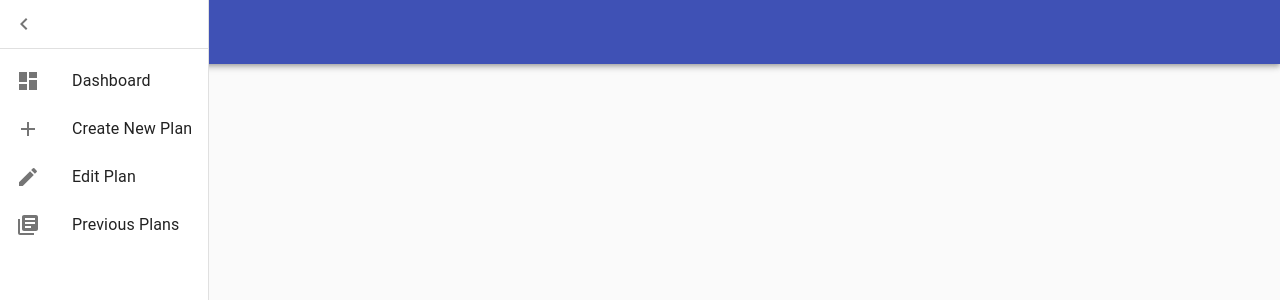
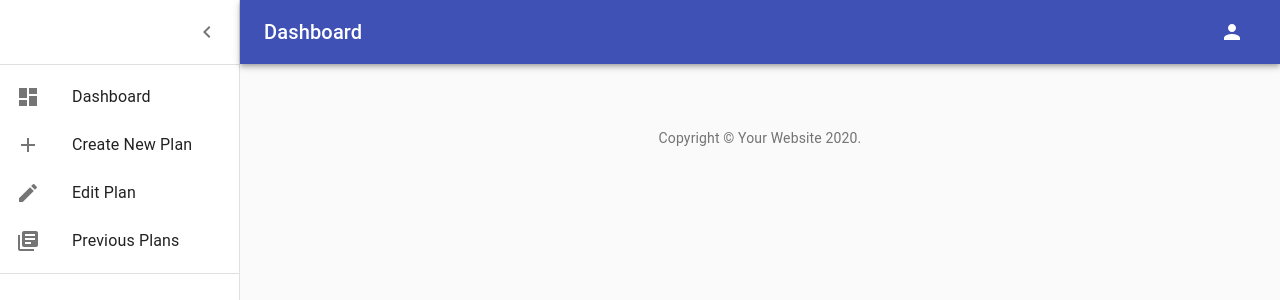
Before and after one commit to danielleosazuwa16/Planner-App, a React (Create React App) app: page / in a window 1280 px wide. Shown: the top 300 px of the page. Built offline with nearby package versions, Linux system fonts and the light colour scheme.

Commit message:
DashBoard looks good

```diff
--- a/src/views/Dashboard/Dashboard.js
+++ b/src/views/Dashboard/Dashboard.js
@@ -1,5 +1,8 @@
+import { makeStyles } from '@material-ui/core';
 import AppBar from '@material-ui/core/AppBar';
 import Badge from '@material-ui/core/Badge';
+import Box from '@material-ui/core/Box';
+import Container from '@material-ui/core/Container';
 import CssBaseline from '@material-ui/core/CssBaseline';
 import Divider from '@material-ui/core/Divider';
 import Drawer from '@material-ui/core/Drawer';
@@ -13,16 +16,15 @@ import Toolbar from '@material-ui/core/Toolbar';
 import Typography from '@material-ui/core/Typography';
 import AddIcon from '@material-ui/icons/Add';
 import ChevronLeftIcon from '@material-ui/icons/ChevronLeft';
-import CollectionsIcon from '@material-ui/icons/Collections';
 import DashboardIcon from '@material-ui/icons/Dashboard';
 import EditIcon from '@material-ui/icons/Edit';
+import LibraryBooksIcon from '@material-ui/icons/LibraryBooks';
 import MenuIcon from '@material-ui/icons/Menu';
-import NotificationsIcon from '@material-ui/icons/Notifications';
+import PersonIcon from '@material-ui/icons/Person';
 import clsx from 'clsx';
 import React from 'react';
-import { makeStyles } from '@material-ui/core';
-import LibraryBooksIcon from '@material-ui/icons/LibraryBooks';
 
+//based off of material DashBoard template https://material-ui.com/getting-started/templates/dashboard/
 function Copyright() {
   return (
     <Typography variant="body2" color="textSecondary" align="center">
@@ -126,14 +128,14 @@ const mainListItems = (
 
     <ListItem button>
       <ListItemIcon>
-        <AddIcon/>
+        <AddIcon />
       </ListItemIcon>
       <ListItemText primary="Create New Plan" />
     </ListItem>
 
     <ListItem button>
       <ListItemIcon>
-        <EditIcon/>
+        <EditIcon />
       </ListItemIcon>
       <ListItemText primary="Edit Plan" />
     </ListItem>
@@ -141,9 +143,9 @@ const mainListItems = (
     <ListItem button>
       <ListItemIcon>
         {/* <CollectionsIcon/> */}
-        <LibraryBooksIcon/>
+        <LibraryBooksIcon />
       </ListItemIcon>
-      <ListItemText primary="Previous Plans"/>
+      <ListItemText primary="Previous Plans" />
     </ListItem>
   </div>
 );
@@ -152,7 +154,7 @@ const mainListItems = (
 const drawerWidth = 240;
 
 export default function Dashboard() {
-  const classes = useStyles;
+  const classes = useStyles();
   const [open, setOpen] = React.useState(true);
   const handleDrawerOpen = () => {
     setOpen(true);
@@ -179,6 +181,9 @@ export default function Dashboard() {
           <Typography component="h1" variant="h6" color="inherit" noWrap className={classes.title}>
             Dashboard
           </Typography>
+          <IconButton color="inherit">
+            <PersonIcon />
+          </IconButton>
         </Toolbar>
       </AppBar>
       <Drawer
@@ -195,8 +200,37 @@ export default function Dashboard() {
         </div>
         <Divider />
         <List>{mainListItems}</List>
+        <Divider />
       </Drawer>
 
+      <main className={classes.content}>
+        <div className={classes.appBarSpacer} />
+        <Container maxWidth="lg" className={classes.container}>
+          {/* <Grid container spacing={3}>
+            <Grid item xs={12} md={8} lg={9}>
+              <Paper className={fixedHeightPaper}>
+                <Chart />
+              </Paper>
+            </Grid>
+
+            <Grid item xs={12} md={4} lg={3}>
+              <Paper className={fixedHeightPaper}>
+                <Deposits />
+              </Paper>
+            </Grid>
+
+            <Grid item xs={12}>
+              <Paper className={classes.paper}>
+                <Orders />
+              </Paper>
+            </Grid>
+          </Grid> */}
+
+          <Box pt={4}>
+            <Copyright />
+          </Box>
+        </Container>
+      </main>
 
     </div>
   );
```
